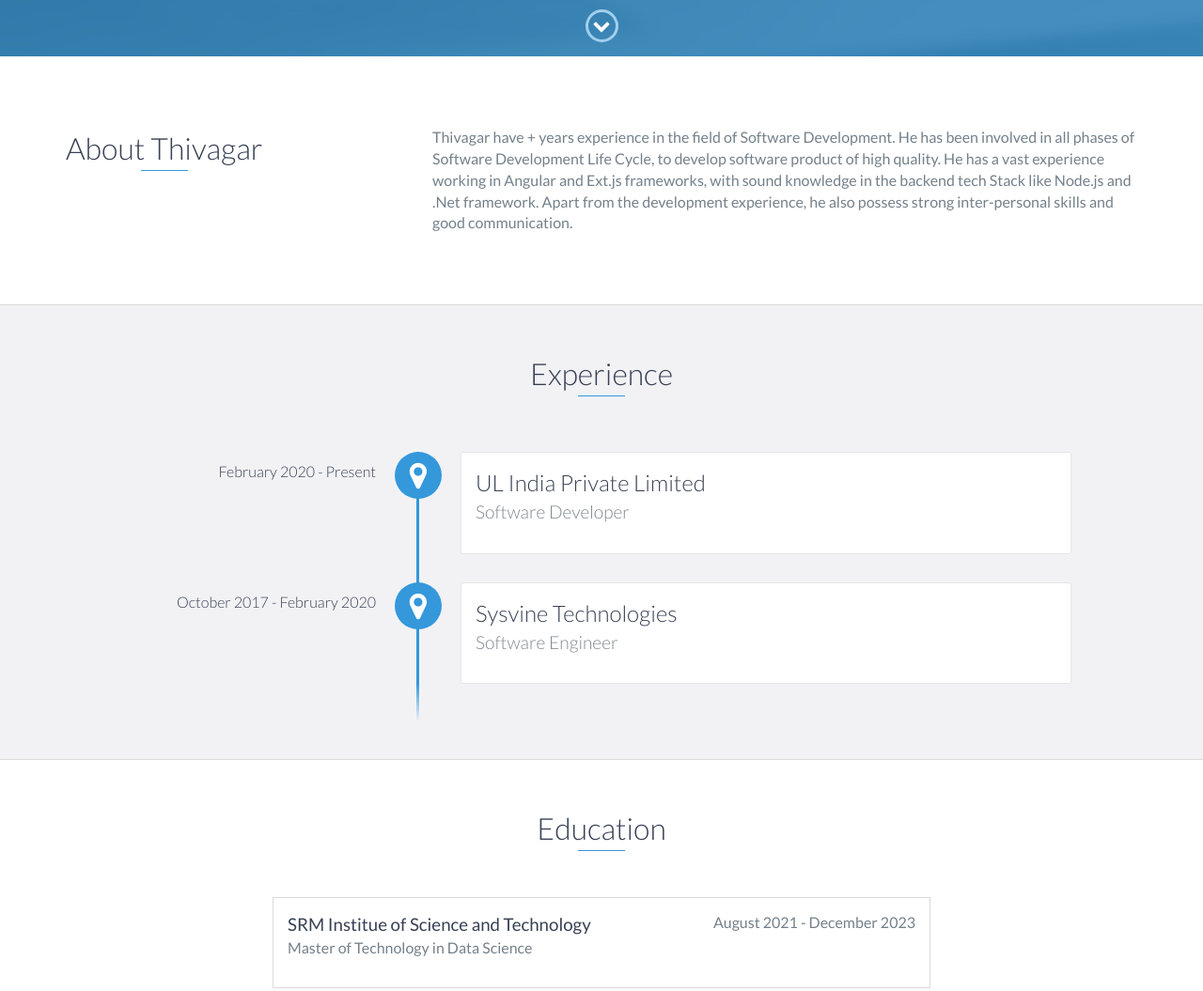
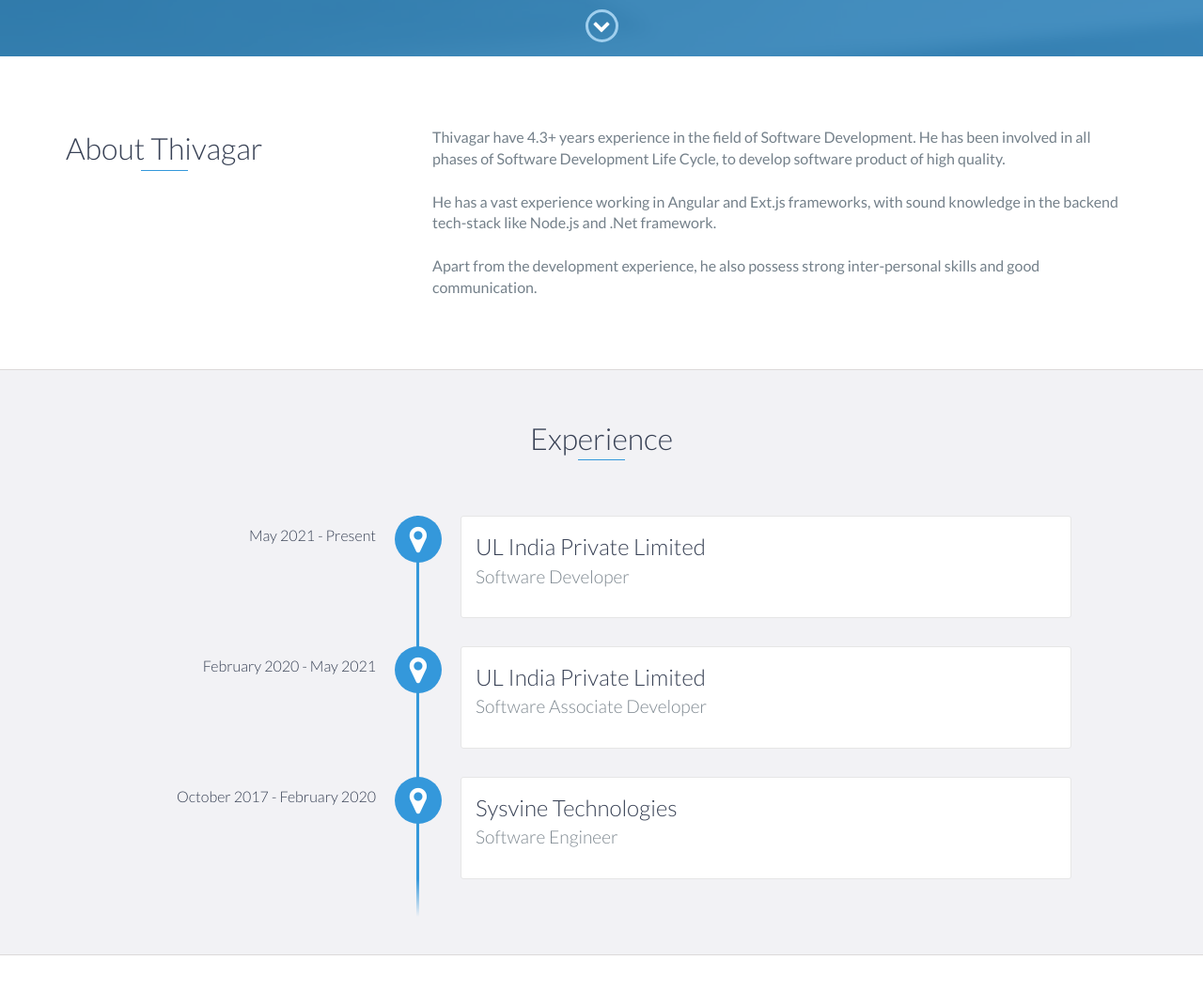
Before and after one commit to thivagar-manickam/thivagar-manickam.github.io, a website: page index.html in a window 1280 px wide. Shown: the part 740-1795 px from the top of the page at 94% size. Drawn offline with nearby package versions, Linux system fonts and the light colour scheme.

Commit message:
Updated work experience

```diff
--- a/index.html
+++ b/index.html
@@ -22,17 +22,18 @@
     <link href="css/bootstrap.min.css" rel="stylesheet">
     <link href="css/styles.css" rel="stylesheet">
     <script type="text/javascript">
-        (function calculateYearOfExperience() {
+        function calculateYearOfExperience() {
             var currentDate = new Date();
             var joiningDate = new Date('10/11/2017');
 
             var numOfDays = parseInt((currentDate - joiningDate) / (24 * 3600 * 1000))
-            document.getElementById("yearOfExperience").value = parseFloat((numOfDays/365).toPrecision(2))
-        })();
+            console.log(parseFloat((numOfDays/365).toPrecision(2)))
+            document.getElementById("yearOfExperience").innerHTML = parseFloat((numOfDays/365).toPrecision(2))
+        }
     </script>
 </head>
 
-<body>
+<body onload="calculateYearOfExperience()">
     <div id="mobile-menu-open" class="shadow-large">
         <i class="fa fa-bars" aria-hidden="true"></i>
     </div>
@@ -113,9 +114,9 @@
                     <p>
                         Thivagar have <span id="yearOfExperience"></span>+ years experience in the field of Software Development.
                         He has been involved in all phases of Software Development Life Cycle, to develop software product of high
-                        quality.
-                        He has a vast experience working in Angular and Ext.js frameworks, with sound knowledge in the backend tech Stack
-                        like Node.js and .Net framework.
+                        quality.<br><br>
+                        He has a vast experience working in Angular and Ext.js frameworks, with sound knowledge in the backend tech-stack
+                        like Node.js and .Net framework.<br><br>
                         Apart from the development experience, he also possess strong inter-personal skills and good
                         communication.
                     </p>
@@ -128,11 +129,14 @@
     <div id="experience" class="background-alt">
         <h2 class="heading">Experience</h2>
         <div id="experience-timeline">
-            <div data-date="February 2020 - Present">
+            <div data-date="May 2021 - Present">
                 <h3>UL India Private Limited</h3>
                 <h4>Software Developer</h4>
             </div>
-
+            <div data-date="February 2020 - May 2021">
+                <h3>UL India Private Limited</h3>
+                <h4>Software Associate Developer</h4>
+            </div>
             <div data-date="October 2017 - February 2020">
                 <h3>Sysvine Technologies</h3>
                 <h4>Software Engineer</h4>
@@ -145,7 +149,7 @@
         <h2 class="heading">Education</h2>
 
         <div class="education-block">
-            <h3>SRM Institue of Science and Technology</h3>
+            <h3>SRM Institute of Science and Technology</h3>
             <span class="education-date">August 2021 - December 2023</span>
             <h4>Master of Technology in Data Science</h4>
         </div>
```
